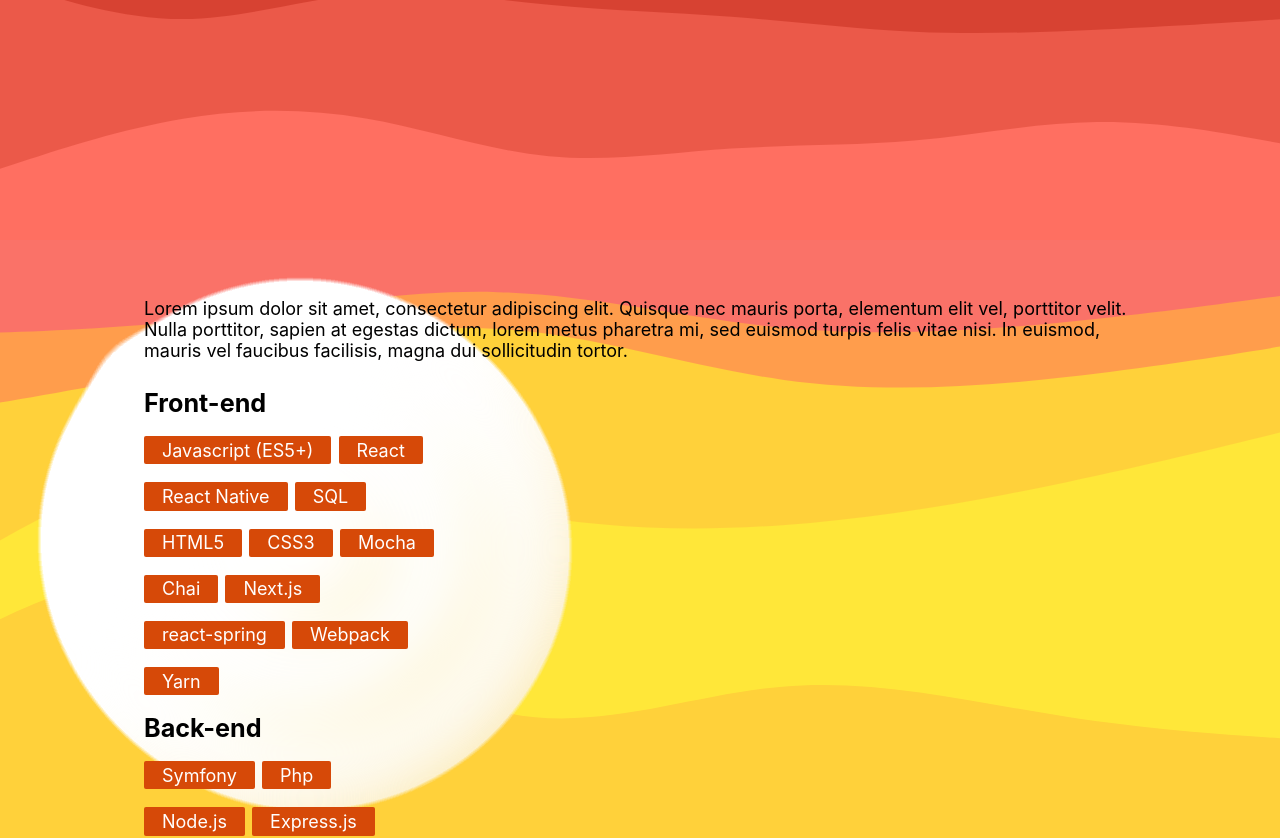
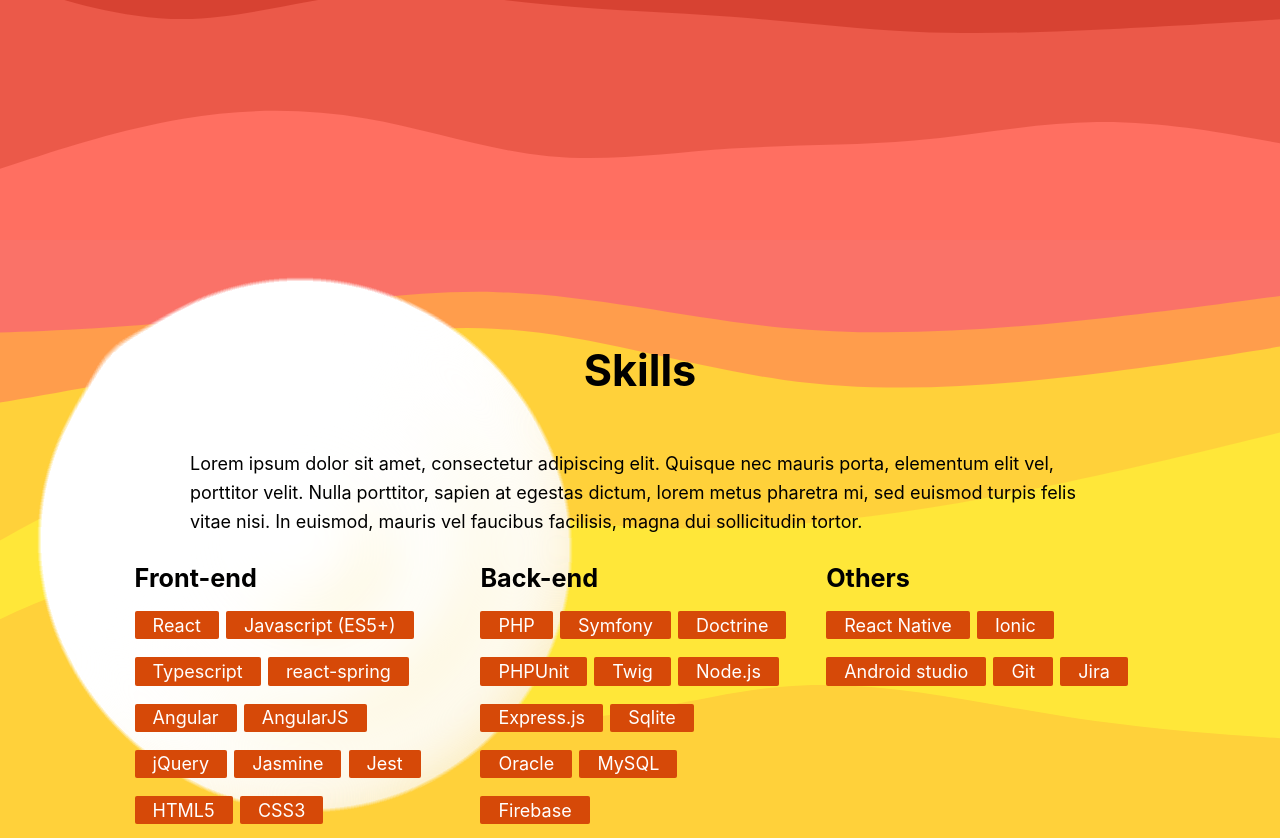
Before and after one commit to ophelielv/oh-portfolio, a Next.js app: page / in a window 1280 px wide. Shown: the part 1360-2198 px from the top of the page. Built offline with nearby package versions, Linux system fonts and the light colour scheme.

Commit message:
Responsive skills

```diff
--- a/src/components/chooseLanguage.module.css
+++ b/src/components/chooseLanguage.module.css
@@ -35,7 +35,9 @@
 @media (max-width: 600px) {
   .container button {
     font-size: 0.9rem;
+    text-shadow: none;
   }
+
   .container {
     padding: 1rem 2rem;
     align-self: center;
--- a/src/components/skills.module.css
+++ b/src/components/skills.module.css
@@ -38,6 +38,7 @@
     margin: 0.2rem 0.4rem 0.2rem 0;
     font-size: 0.7rem;
   }
+
   div.category h3 {
     font-size: 0.8rem;
     margin: 0.5rem 0;
--- a/src/features/section-contact.module.css
+++ b/src/features/section-contact.module.css
@@ -1,9 +1,5 @@
 h2.contactTitle {
   text-shadow: -20px -15px 3px #0c0c0cc2;
-}
-div.row {
-  display: flex;
-  justify-content: space-evenly;
 }
 
 .koalaImgContainer {
@@ -11,6 +7,12 @@
   position: absolute;
   top: 100px;
   left: 30px;
+}
+
+p.description {
+  max-width: 900px;
+  text-align: center;
+  line-height: 1.6rem;
 }
 
 .koalaImgContainer:before {
--- a/src/features/section-skills.module.css
+++ b/src/features/section-skills.module.css
@@ -1,14 +1,46 @@
-div.skills h2 {
+div.skillsContainer h2 {
   text-align: center;
 }
 
-div.skills {
+div.skillsContainer {
   z-index: 2;
-  padding: 2rem 4rem;
+  padding: 2rem 2rem;
   display: flex;
   flex-direction: column;
   justify-content: center;
   align-items: center;
 }
 
+p.description {
+  max-width: 900px;
+  text-align: left;
+  line-height: 1.6rem;
+}
+
+div.row {
+  display: flex;
+  justify-content: space-evenly;
+}
+
 .dark { color: black; }
+
+
+@media (max-width: 600px) {
+  div.row {
+    flex-direction: column;
+  }
+
+  div.skillsContainer {
+    padding: 0rem 0.5rem;
+  }
+
+  div.skillsContainer h2 {
+    padding: 0.4rem;
+    margin: 0;
+  }
+
+  p.description {
+    font-size: 0.9rem;
+    line-height: 1.2rem;
+  }
+}
--- a/src/features/section-skills.tsx
+++ b/src/features/section-skills.tsx
@@ -4,26 +4,25 @@
 import { useTranslation } from 'react-i18next'
 
 const frontSkills = [
-  'Javascript (ES5+)', 'React', 'React Native', 'SQL',
-  'HTML5', 'CSS3', 'Mocha', 'Chai', 'Next.js', 'react-spring',
-  'Webpack', 'Yarn',
+  'React', 'Javascript (ES5+)', 'Typescript', 'react-spring',
+  'Angular', 'AngularJS', 'jQuery', 'Jasmine', 'Jest', 'HTML5',
+  'CSS3', 'Animation', 'SASS', 'Webpack', 'Yarn', 'Grunt', 'Npm'
 ]
 const backSkils = [
-  'Symfony', 'Php', 'Node.js', 'Express.js', 'Firebase',
-  'Symfony', 'Php', 'Node.js', 'Express.js', 'Firebase'
+  'PHP', 'Symfony', 'Doctrine', 'PHPUnit', 'Twig', 'Node.js',
+  'Express.js', 'Sqlite', 'Oracle', 'MySQL', 'Firebase'
+
 ]
 const otherSkills = [
-  'Git', 'Jira', 'Git',
-  'Jira', 'Git'
+  'React Native', 'Ionic', 'Android studio', 'Git', 'Jira'
 ]
-
 
 export default function SkillsSection () {
   const { t } = useTranslation()
   return (
     <>
       <Core />
-        <div className={styles.skills}>
+        <div className={styles.skillsContainer}>
           <h2 className={styles.dark}>{t('skills.skills')}</h2>
           <p className={`${styles.dark} ${styles.description}`}>
             {t('skills.description')}
```
